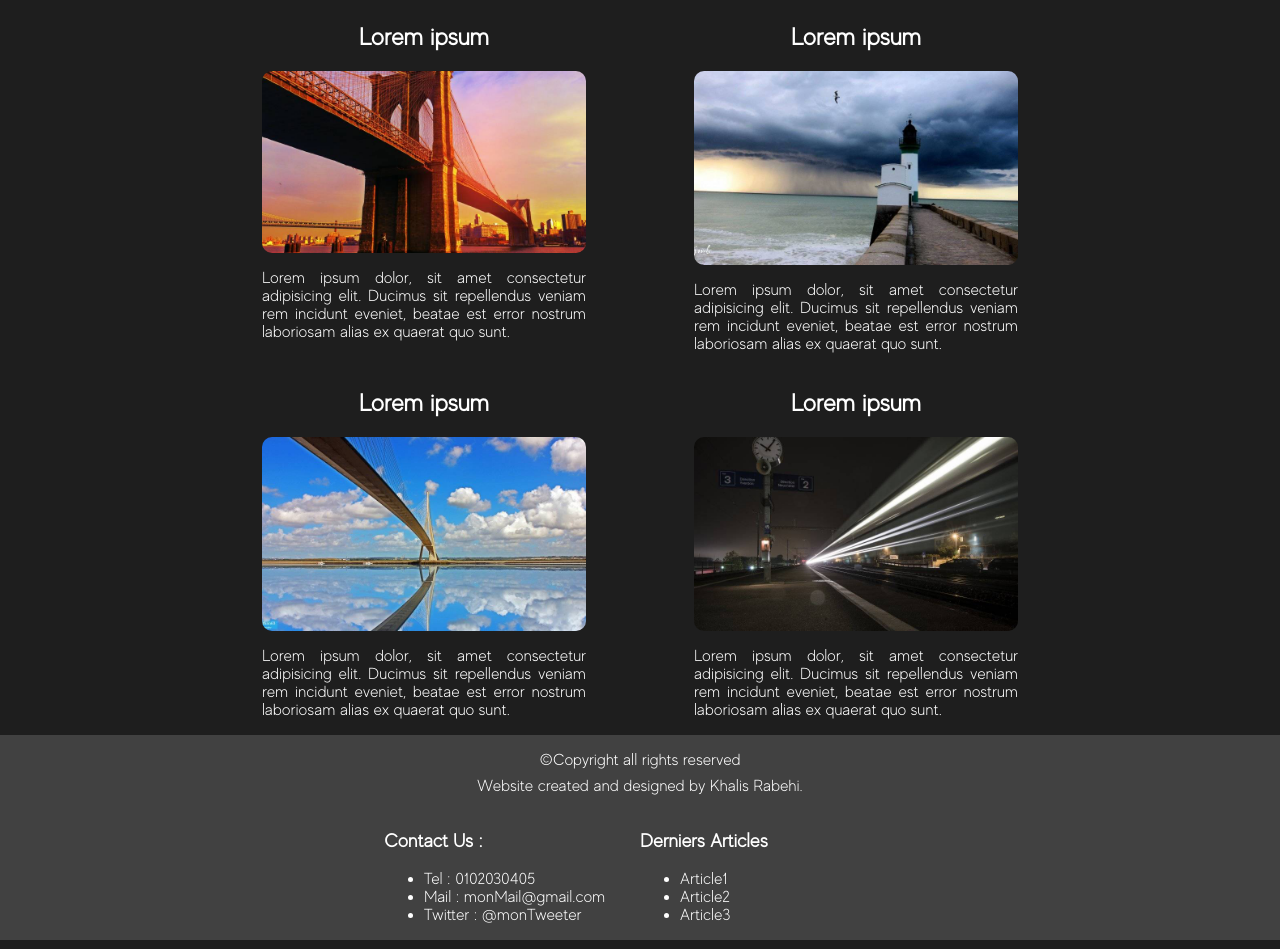
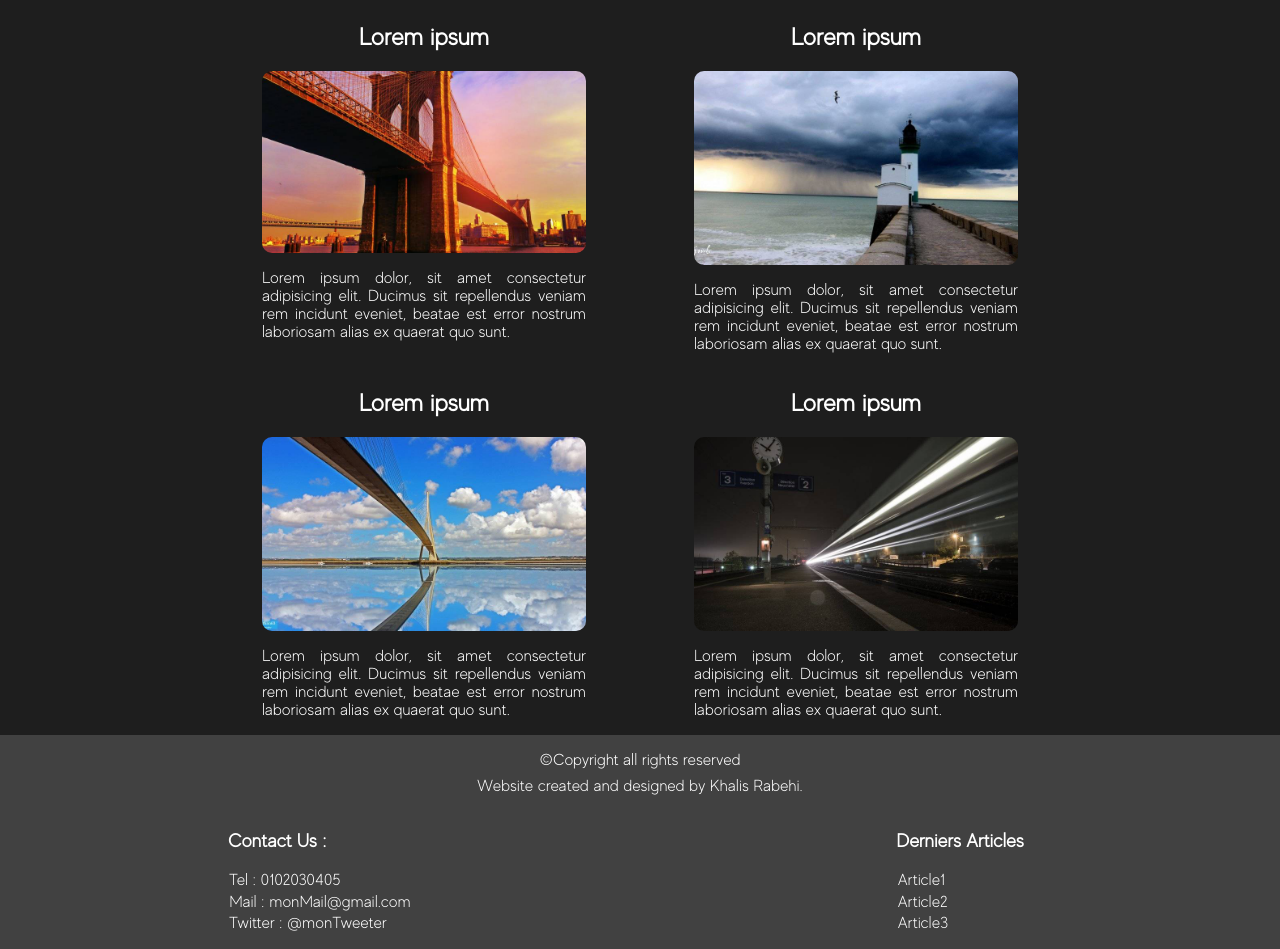
Before and after one commit to ElPountie/ElPountie.github.io, a plain HTML site: page index.html in a window 1280 px wide. Shown: the part 190-1139 px from the top of the page. Drawn offline with Linux system fonts and the light colour scheme.

Commit message:
footer css

```diff
--- a/css/stylesheet.css
+++ b/css/stylesheet.css
@@ -132,6 +132,22 @@ footer a{
 .information{
   display: grid;
   grid-template-columns: 50% 50%;
-  width: 40%;
   margin: 0 auto;
 }
+
+.information ul{
+  padding: 0;
+}
+
+.information li{
+  list-style-type: none;
+  padding: 0.1em;
+}
+
+.contact{
+  margin: 0 auto;
+}
+
+.footer_article{
+  margin: 0 auto;
+}
```
